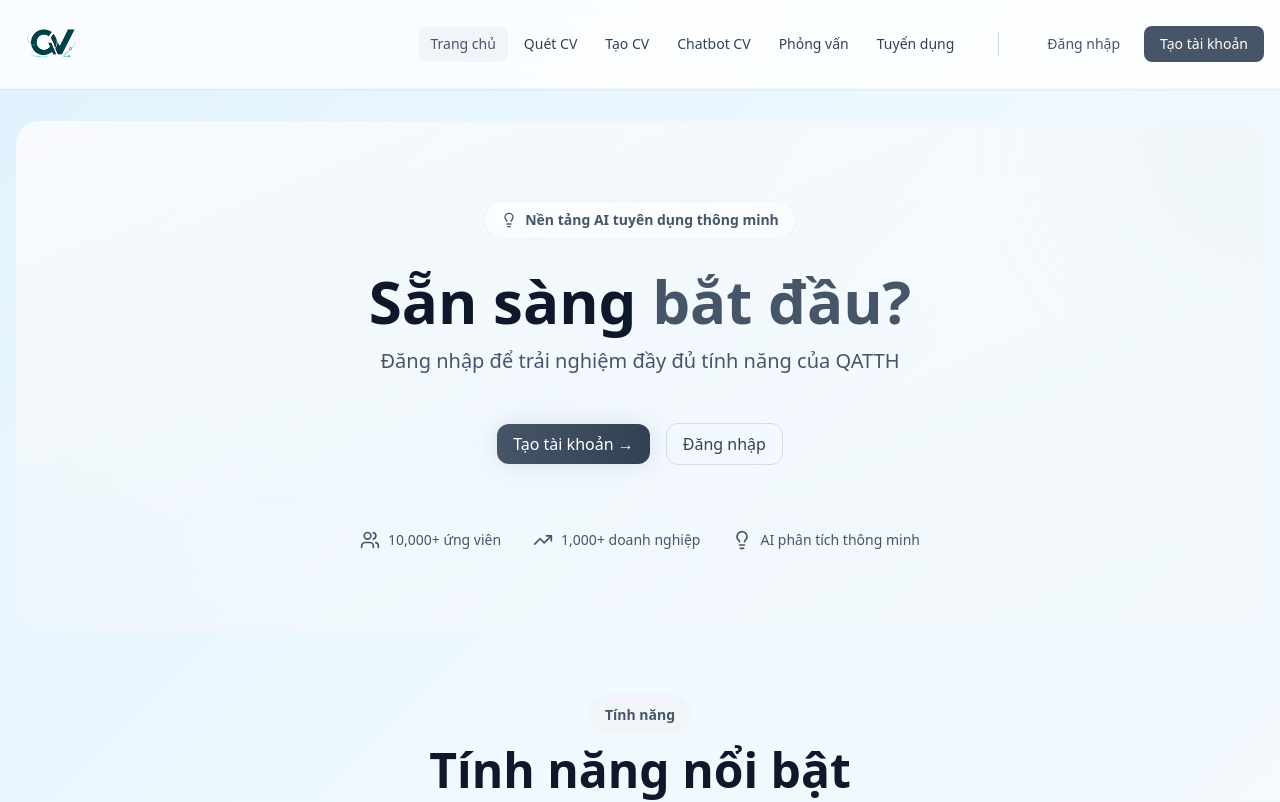
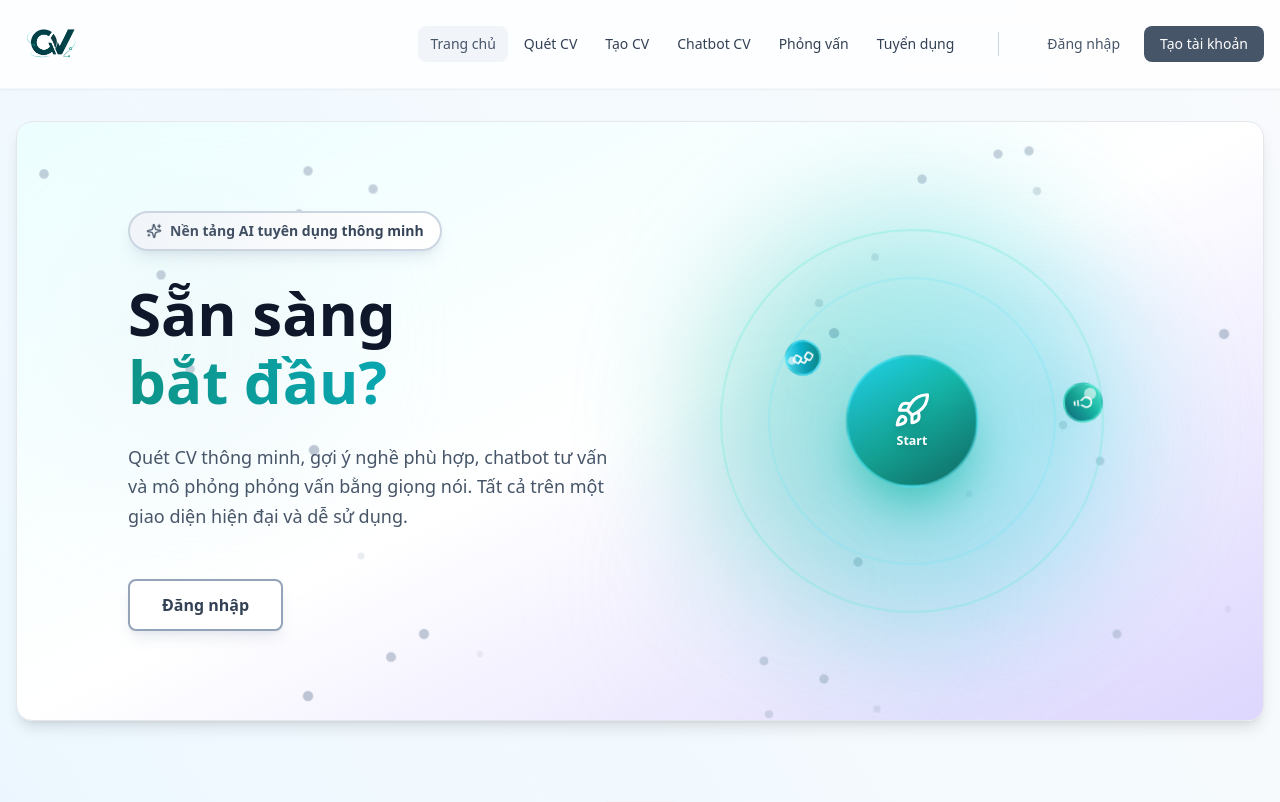
Before and after one commit to TamasTran/qatth-front-end, a React (Vite) app: page / in a window 1280 px wide. Shown: the top 802 px of the page. Built offline with nearby package versions, Linux system fonts and the light colour scheme.

Commit message:
Apperance 2.0

```diff
--- a/src/pages/Home.tsx
+++ b/src/pages/Home.tsx
@@ -1,7 +1,7 @@
 
 import { motion } from 'framer-motion'
-import { Link, useOutletContext } from 'react-router-dom'
-import { Briefcase, FileSearch, MessageSquare, Mic, User, Upload, Sparkles, Rocket, ArrowRight, Zap, Brain, Target, Clock, Users, TrendingUp, Lightbulb } from 'lucide-react'
+import { useOutletContext } from 'react-router-dom'
+import { FileSearch, MessageSquare, Mic, User, Upload, Sparkles, Rocket, ArrowRight, Zap, Brain, Target, Workflow, Lightbulb } from 'lucide-react'
 import { useAuth } from '../store/auth'
 
 type OutletContextType = {
@@ -13,67 +13,203 @@ export default function Home() {
   const { openAuthModal } = useOutletContext<OutletContextType>()
 
   return (
-    <div className="space-y-16">
-      {/* Hero Section */}
-      <section className="relative overflow-hidden rounded-3xl p-12 md:p-20 bg-gradient-to-br from-brand-50 via-brand-50/50 to-brand-100/30">
-        <div className="absolute -top-40 -right-40 w-80 h-80 bg-brand-200/20 rounded-full blur-3xl" />
-        <div className="absolute -bottom-40 -left-40 w-80 h-80 bg-brand-200/10 rounded-full blur-3xl" />
+    <div className="space-y-0">
+      {/* Hero Section - Light Theme */}
+      <section className="relative h-screen md:h-auto md:min-h-[600px] overflow-hidden bg-gradient-to-br from-cyan-50 via-white to-violet-200 flex items-center justify-center border border-gray-200 shadow-lg rounded-2xl">
+        {/* Animated background elements */}
+        <div className="absolute inset-0 overflow-hidden">
+          <motion.div className="absolute top-20 left-10 w-72 h-72 bg-brand-200/20 rounded-full blur-3xl" animate={{ y: [0, 20, 0] }} transition={{ duration: 6, repeat: Infinity }} />
+          <motion.div className="absolute bottom-20 right-10 w-96 h-96 bg-brand-100/15 rounded-full blur-3xl" animate={{ y: [0, -20, 0] }} transition={{ duration: 8, repeat: Infinity }} />
+          <motion.div className="absolute top-1/2 left-1/2 w-80 h-80 bg-brand-200/10 rounded-full blur-3xl" animate={{ scale: [1, 1.1, 1] }} transition={{ duration: 7, repeat: Infinity }} />
+        </div>
 
+        {/* Stars */}
+        <div className="absolute inset-0">
+          {[...Array(30)].map((_, i) => (
+            <motion.div
+              key={i}
+              className="absolute w-2 h-2 bg-brand-400 rounded-full shadow-lg shadow-brand-400/40"
+              style={{
+                left: `${Math.random() * 100}%`,
+                top: `${Math.random() * 100}%`,
+              }}
+              animate={{ opacity: [0.15, 0.6, 0.15], scale: [0.8, 1.3, 0.8] }}
+              transition={{ duration: 2 + Math.random() * 3, repeat: Infinity, delay: Math.random() * 2 }}
+            />
+          ))}
+        </div>
+
+        {/* Content Container */}
+        <div className="relative z-10 max-w-6xl mx-auto px-6 md:px-16 py-12 md:py-0 grid md:grid-cols-2 gap-8 md:gap-16 items-center">
+          {/* Left Side - Text Content */}
+          <motion.div
+            initial={{ opacity: 0, x: -30 }}
+            animate={{ opacity: 1, x: 0 }}
+            transition={{ duration: 0.8 }}
+            className="space-y-8"
+          >
+            {/* Badge */}
+            <motion.div
+              initial={{ opacity: 0, scale: 0.9 }}
+              animate={{ opacity: 1, scale: 1 }}
+              transition={{ duration: 0.5, delay: 0.2 }}
+              className="inline-flex items-center gap-2 px-4 py-2 bg-gradient-to-r from-brand-100 to-white backdrop-blur-sm border-2 border-brand-300 rounded-full w-fit shadow-lg shadow-brand-400/20"
+            >
+              <motion.div animate={{ rotate: 360 }} transition={{ duration: 3, repeat: Infinity }}>
+                <Sparkles className="w-4 h-4 text-brand-600" />
+              </motion.div>
+              <span className="text-sm font-bold bg-gradient-to-r from-brand-600 to-brand-700 bg-clip-text text-transparent">Nền tảng AI tuyên dụng thông minh</span>
+            </motion.div>
+
+            {/* Main Heading */}
             <motion.div
               initial={{ opacity: 0, y: 20 }}
               animate={{ opacity: 1, y: 0 }}
-          transition={{ duration: 0.6 }}
-          className="relative z-10 text-center space-y-8 max-w-3xl mx-auto"
+              transition={{ duration: 0.8, delay: 0.3 }}
+              className="space-y-6"
             >
-          {/* Badge */}
-          <div className="inline-flex items-center gap-2 px-4 py-2 bg-white/60 backdrop-blur-sm border border-brand-200/50 rounded-full">
-            <Lightbulb className="w-4 h-4 text-brand-600" />
-            <span className="text-sm font-semibold text-brand-600">Nền tảng AI tuyên dụng thông minh</span>
-          </div>
+              <h1 className="text-5xl md:text-6xl font-bold text-slate-900 leading-[1.4]">
+                <motion.span
+                  key={user ? 'logged-in' : 'logged-out'}
+                  initial={{ opacity: 0, y: 10 }}
+                  animate={{ opacity: 1, y: 0 }}
+                  exit={{ opacity: 0, y: -10 }}
+                  transition={{ duration: 0.4 }}
+                >
+                  {user ? 'Chào mừng bạn!' : 'Sẵn sàng'} <br />
+                  <span className="bg-gradient-to-r from-teal-600 to-cyan-500 bg-clip-text text-transparent block py-2">
+                    {user ? 'quay lại!' : 'bắt đầu?'}
+                  </span>
+                </motion.span>
+              </h1>
+              <motion.p
+                key={user ? 'desc-logged-in' : 'desc-logged-out'}
+                initial={{ opacity: 0 }}
+                animate={{ opacity: 1 }}
+                exit={{ opacity: 0 }}
+                transition={{ duration: 0.4, delay: 0.1 }}
+                className="text-lg text-slate-600 leading-relaxed max-w-lg"
+              >
+                {user ? 'Khám phá các tính năng mạnh mẽ của QATTH để phát triển sự nghiệp' : 'Quét CV thông minh, gợi ý nghề phù hợp, chatbot tư vấn và mô phỏng phỏng vấn bằng giọng nói. Tất cả trên một giao diện hiện đại và dễ sử dụng.'}
+              </motion.p>
+            </motion.div>
 
-          {/* Main Heading */}
-          <div className="space-y-4">
-            <h1 className="text-5xl md:text-6xl font-bold text-slate-900 leading-tight">
-              Sẵn sàng <span className="text-brand-600">bắt đầu?</span>
-            </h1>
-            <p className="text-lg md:text-xl text-slate-600 leading-relaxed">
-              Đăng nhập để trải nghiệm đầy đủ tính năng của QATTH
-            </p>
-          </div>
-
-          {/* CTA Buttons */}
-          <div className="flex flex-col sm:flex-row items-center justify-center gap-4 pt-4">
-            <button
-              onClick={() => openAuthModal('register')}
-              className="btn btn-primary ring-focus px-8 py-3 text-base font-semibold shadow-lg hover:shadow-xl transition-shadow"
+            {/* CTA Buttons - Only show if not logged in */}
+            <motion.div
+              initial={{ opacity: 0, y: 20 }}
+              animate={{ opacity: !user ? 1 : 0, y: !user ? 0 : 20 }}
+              exit={{ opacity: 0, y: 20 }}
+              transition={{ duration: 0.4, delay: 0.4 }}
+              className={!user ? "flex flex-col sm:flex-row items-start gap-4 pt-4" : "hidden"}
             >
-              Tạo tài khoản →
-            </button>
-            <button
+              <motion.button
                 onClick={() => openAuthModal('login')}
-              className="btn btn-ghost ring-focus px-8 py-3 text-base font-semibold hover:bg-brand-50"
+                whileHover={{ scale: 1.05 }}
+                whileTap={{ scale: 0.95 }}
+                className="px-8 py-3 bg-white backdrop-blur-sm text-brand-700 font-bold rounded-lg border-2 border-brand-400 hover:border-brand-500 shadow-lg shadow-brand-400/20 transition-all duration-300"
               >
                 Đăng nhập
-            </button>
-          </div>
+              </motion.button>
+            </motion.div>
+          </motion.div>
 
-          {/* Stats */}
-          <div className="flex flex-col sm:flex-row items-center justify-center gap-8 pt-8 border-t border-brand-200/30">
-            {[
-              { icon: <Users className="w-5 h-5" />, label: '10,000+ ứng viên' },
-              { icon: <TrendingUp className="w-5 h-5" />, label: '1,000+ doanh nghiệp' },
-              { icon: <Lightbulb className="w-5 h-5" />, label: 'AI phân tích thông minh' }
-            ].map((stat, i) => (
-              <div key={i} className="flex items-center gap-2 text-slate-600">
-                <span className="text-brand-600">{stat.icon}</span>
-                <span className="text-sm font-medium">{stat.label}</span>
-              </div>
-            ))}
+          {/* Right Side - Visual Element */}
+          <motion.div
+            initial={{ opacity: 0, x: 30 }}
+            animate={{ opacity: 1, x: 0 }}
+            transition={{ duration: 0.8, delay: 0.2 }}
+            className="relative h-96 md:h-full flex items-center justify-center"
+          >
+            {/* Orbiting planets */}
+            <div className="relative w-72 h-72 md:w-96 md:h-96">
+              {/* Center glow */}
+              <motion.div className="absolute inset-0 bg-gradient-to-r from-teal-500 to-cyan-400 rounded-full blur-3xl opacity-40" animate={{ scale: [1, 1.15, 1] }} transition={{ duration: 5, repeat: Infinity }} />
+
+              {/* Orbit 1 */}
+              <motion.div
+                animate={{ rotate: 360 }}
+                transition={{ duration: 25, repeat: Infinity, ease: "linear" }}
+                className="absolute inset-0 border-2 border-teal-300/30 rounded-full"
+              />
+
+              {/* Orbit 2 */}
+              <motion.div
+                animate={{ rotate: -360 }}
+                transition={{ duration: 20, repeat: Infinity, ease: "linear" }}
+                className="absolute inset-12 border-2 border-cyan-300/25 rounded-full"
+              />
+
+              {/* Planet 1*/}
+              <motion.div
+                animate={{ rotate: 360 }}
+                transition={{ duration: 25, repeat: Infinity, ease: "linear" }}
+                className="absolute inset-0"
+              >
+                <motion.button
+                  onClick={() => {
+                    const element = document.getElementById('keyfeatures')
+                    if (element) element.scrollIntoView({ behavior: 'smooth' })
+                  }}
+                  whileHover={{ scale: 1.3 }}
+                  whileTap={{ scale: 0.9 }}
+                  className="absolute top-0 left-1/2 -translate-x-1/2 w-10 h-10 bg-gradient-to-br from-teal-300 via-teal-500 to-cyan-700 rounded-full shadow-2xl shadow-teal-500/70 flex items-center justify-center hover:shadow-teal-500/90 transition-all duration-300 cursor-pointer group z-20 pointer-events-auto border-2 border-teal-300/50"
+                  title="Tính năng nổi bật"
+                >
+                  {/* Planet surface */}
+                  <div className="absolute inset-0 bg-gradient-to-t from-teal-900/30 to-teal-400/10 rounded-full" />
+                  {/* Planet shine */}
+                  <div className="absolute top-1 left-1 w-3 h-3 bg-white rounded-full opacity-60" />
+                  <Lightbulb className="w-5 h-5 text-white group-hover:scale-125 transition-transform relative z-10" />
+                </motion.button>
+              </motion.div>
+
+              {/* Planet 2*/}
+              <motion.div
+                animate={{ rotate: -360 }}
+                transition={{ duration: 35, repeat: Infinity, ease: "linear" }}
+                className="absolute inset-12"
+              >
+                <motion.button
+                  onClick={() => {
+                    const element = document.getElementById('howitwork')
+                    if (element) element.scrollIntoView({ behavior: 'smooth' })
+                  }}
+                  whileHover={{ scale: 1.3 }}
+                  whileTap={{ scale: 0.9 }}
+                  className="absolute top-0 left-1/2 -translate-x-1/2 w-9 h-9 bg-gradient-to-br from-cyan-300 via-cyan-500 to-teal-600 rounded-full shadow-2xl shadow-cyan-500/70 flex items-center justify-center hover:shadow-cyan-500/90 transition-all duration-300 cursor-pointer group z-20 pointer-events-auto border-2 border-cyan-300/50"
+                  title="Cách thức hoạt động"
+                >
+                  {/* Planet surface */}
+                  <div className="absolute inset-0 bg-gradient-to-t from-teal-900/30 to-cyan-400/10 rounded-full" />
+                  {/* Planet shine */}
+                  <div className="absolute top-1 left-1 w-2 h-2 bg-white rounded-full opacity-60" />
+                  <Workflow className="w-5 h-5 text-white group-hover:scale-125 transition-transform relative z-10" />
+                </motion.button>
+              </motion.div>
+
+              {/* Center circle - Rocket */}
+              <motion.button
+                onClick={() => openAuthModal('register')}
+                className="absolute inset-1/3 bg-gradient-to-br from-cyan-400 via-teal-500 to-teal-700 rounded-full shadow-2xl shadow-teal-500/80 flex items-center justify-center hover:shadow-teal-500/100 transition-all duration-300 cursor-pointer group z-10 border-2 border-cyan-300/50"
+                animate={{ scale: [1, 1.08, 1] }}
+                transition={{ duration: 3, repeat: Infinity }}
+                whileHover={{ scale: 1.15 }}
+                whileTap={{ scale: 0.9 }}
+                title="Tạo tài khoản"
+              >
+                {/* Glow effect */}
+                <div className="absolute inset-0 bg-gradient-to-t from-teal-900/30 to-cyan-400/10 rounded-full" />
+                <motion.div animate={{ y: [0, -8, 0] }} transition={{ duration: 2, repeat: Infinity }} className="flex flex-col items-center gap-1 relative z-10">
+                  <Rocket className="w-9 h-9 text-white group-hover:scale-125 transition-transform drop-shadow-lg" />
+                  <span className="text-xs font-bold text-white whitespace-nowrap drop-shadow-md">Start</span>
+                </motion.div>
+              </motion.button>
             </div>
           </motion.div>
+        </div>
       </section>
       {/* Featured Features Section */}
-      <section className="space-y-12">
+      <section id="keyfeatures" className="space-y-12 py-20">
         <div className="text-center space-y-3">
           <div className="inline-block px-4 py-2 bg-brand-100 rounded-full">
             <span className="text-sm font-semibold text-brand-600">Tính năng</span>
@@ -121,13 +257,14 @@ export default function Home() {
               whileInView={{ opacity: 1, y: 0 }}
               viewport={{ once: true }}
               transition={{ delay: i * 0.1 }}
-              className="card flex gap-6 items-start hover:shadow-lg transition-shadow"
+              whileHover={{ y: -5, boxShadow: '0 25px 50px -12px rgba(147, 51, 234, 0.15)' }}
+              className="card flex gap-6 items-start hover:shadow-lg transition-all duration-300 bg-white border border-brand-200/50 hover:border-brand-300"
             >
-              <div className="text-brand-600 flex-shrink-0 mt-1">
+              <motion.div className="text-brand-600 flex-shrink-0 mt-1" animate={{ scale: [1, 1.1, 1] }} transition={{ duration: 2, repeat: Infinity, delay: i * 0.2 }}>
                 {feature.icon}
-              </div>
+              </motion.div>
               <div className="flex-grow">
-                <h3 className="font-bold text-lg text-slate-900 mb-2">{feature.title}</h3>
+                <h3 className="font-bold text-lg text-slate-900">{feature.title}</h3>
                 <p className="text-slate-600 text-sm leading-relaxed">{feature.desc}</p>
               </div>
             </motion.div>
@@ -136,7 +273,7 @@ export default function Home() {
       </section>
 
       {/* How it Works Section */}
-      <section className="space-y-12">
+      <section id="howitwork" className="space-y-12">
         <div className="text-center space-y-3">
           <div className="inline-block px-4 py-2 bg-brand-100 rounded-full">
             <span className="text-sm font-semibold text-brand-600">Quy trình</span>
@@ -147,7 +284,7 @@ export default function Home() {
 
         <div className="grid md:grid-cols-4 gap-6 relative">
           {/* Connecting arrows */}
-          <div className="hidden md:block absolute top-24 left-0 right-0 h-1 bg-gradient-to-r from-brand-200 via-brand-400 to-brand-200 -z-10" />
+          <div className="hidden md:block absolute top-24 left-0 right-0 h-1 bg-gradient-to-r from-brand-200 via-brand-300 to-brand-200 -z-10" />
 
           {[
             {
@@ -181,7 +318,7 @@ export default function Home() {
             >
               <div className="card h-full flex flex-col items-center text-center gap-4 bg-white hover:shadow-lg transition-shadow">
                 {/* Step number badge */}
-                <div className="absolute -top-4 -right-4 w-10 h-10 rounded-full bg-brand-600 text-white flex items-center justify-center font-bold text-lg shadow-lg">
+                <div className="absolute -top-4 -right-4 w-10 h-10 rounded-full bg-brand-500 text-white flex items-center justify-center font-bold text-lg shadow-lg shadow-brand-500/30">
                   {i + 1}
                 </div>
 
@@ -199,7 +336,7 @@ export default function Home() {
 
               {/* Arrow between steps */}
               {i < 3 && (
-                <div className="hidden md:flex absolute -right-3 top-24 text-brand-400">
+                <div className="hidden md:flex absolute -right-3 top-24 text-brand-300">
                   <ArrowRight className="w-6 h-6" />
                 </div>
               )}
@@ -207,6 +344,10 @@ export default function Home() {
           ))}
         </div>
       </section>
+
+      {/* Chatbot Section Anchor */}
+      <section id="chatbot" className="h-0" />
+
     </div>
   )
 }
--- a/src/shell/AppLayout.tsx
+++ b/src/shell/AppLayout.tsx
@@ -30,7 +30,7 @@ export function AppLayout() {
   }
 
   return (
-    <div className="min-h-screen bg-[linear-gradient(135deg,#E0F2FE_0%,#F0F9FF_40%,#F8FAFC_100%)]">
+    <div className="min-h-screen bg-[linear-gradient(60deg,#E0F2FE_0%,#F0F9FF_40%,#F8FAFC_100%)]">
       <div className="fixed inset-0 -z-10 bg-radial-fade pointer-events-none" />
       <Header onAuthClick={openAuthModal} />
       <motion.main
```
Lines whose indentation alone changed are shown as unchanged.
